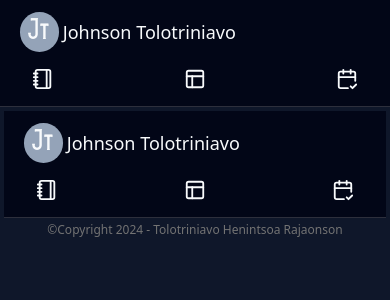
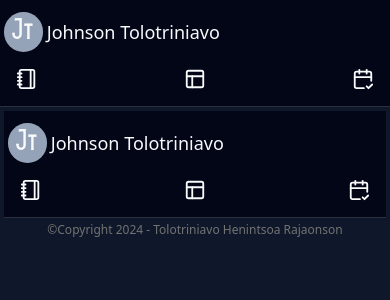
Before and after one commit to RaNiiJohnson/Portfolio-TolotriniavoJohnson, a Next.js app: page /components/Header in a window 390 px wide. Shown: the top 300 px of the page. Built offline with nearby package versions, Linux system fonts and the light colour scheme.

Commit message:
portfolio 2024

```diff
--- a/app/components/Header/page.tsx
+++ b/app/components/Header/page.tsx
@@ -8,7 +8,7 @@ import Link from "next/link";
 
 export default function Header() {
   return (
-    <nav className="py-3 px-5 bg-slate-950 text-slate-50 border-b border-solid border-opacity-20 border-stone-300">
+    <nav className="py-3 md:px-5 px-1 bg-slate-950 text-slate-50 border-b border-solid border-opacity-20 border-stone-300">
       <section className="pb-3 flex flex-row md:gap-6 gap-1 text-center items-center">
         <span className="py-1 px-2 bg-slate-400 rounded-full font-burtons text-center text-2xl">
           Jt
```
